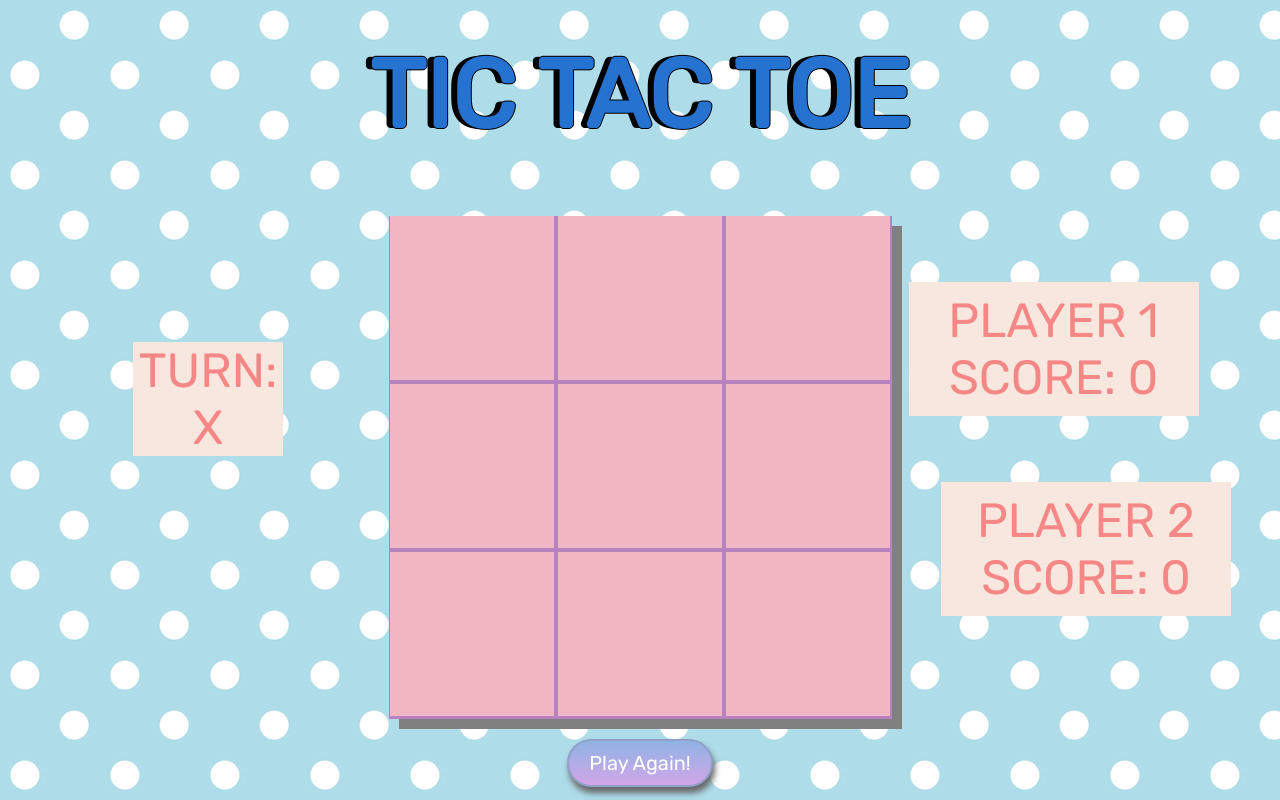
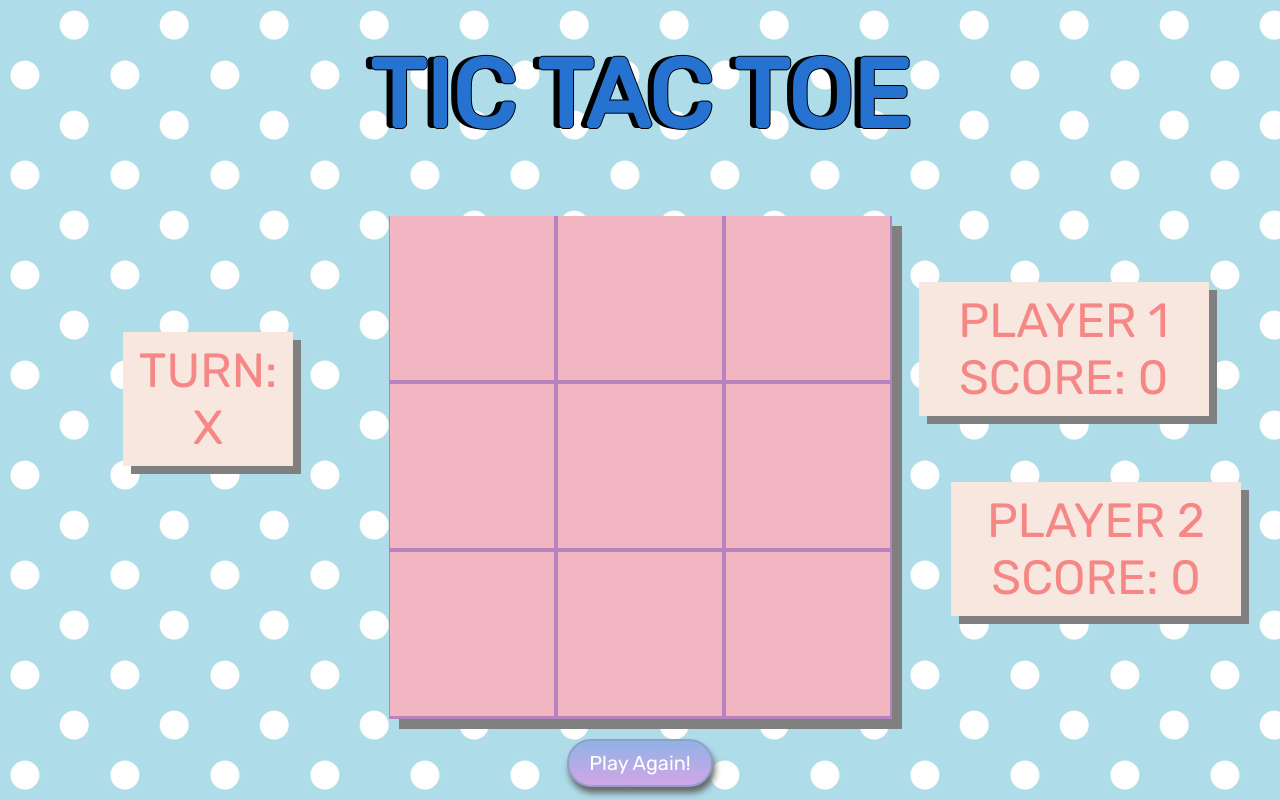
Before and after one commit to winnie-mach/project0, a plain HTML site: page index.html in a window 1280 px wide. Drawn offline with Linux system fonts and the light colour scheme; a web font is replaced by a local one.

Commit message:
fixed css of score and turn displays

```diff
--- a/css/style.css
+++ b/css/style.css
@@ -35,9 +35,11 @@ h1 {
   left: -10%;
   top: 250px;
   margin: -80px 0px 0px 20px;
+  padding: 10px;
   font-family: 'Rubik', sans-serif;
   color: #f68787;
   font-size: 3em;
+  box-shadow: 8px 8px grey;
 }
 #scoreLogP1 {
   visibility: visible;
@@ -53,6 +55,7 @@ h1 {
   font-family: 'Rubik', sans-serif;
   color: #f68787;
   font-size: 3em;
+  box-shadow: 8px 8px grey;
 }
 #scoreLogP2 {
   visibility: visible;
@@ -68,6 +71,7 @@ h1 {
   font-family: 'Rubik', sans-serif;
   color: #f68787;
   font-size: 3em;
+  box-shadow: 8px 8px grey;
 }
 .style {
   margin: 0;
--- a/js/main.js
+++ b/js/main.js
@@ -162,6 +162,7 @@ $(document).ready(function() {
 
 
 
+
 // TODO:
 //Draw: If all boxes are assigned a value and none of the winning conditions are met, result = draw. DONE!!
 //Stop players from reclicking square: if square already has a value, make it unclickable/alert. DONE!!!
```
